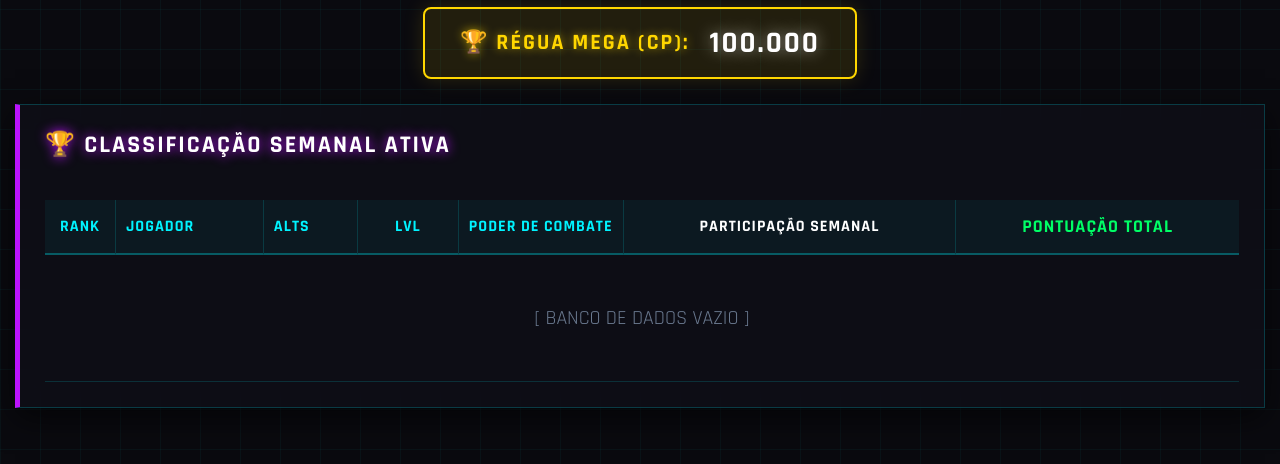
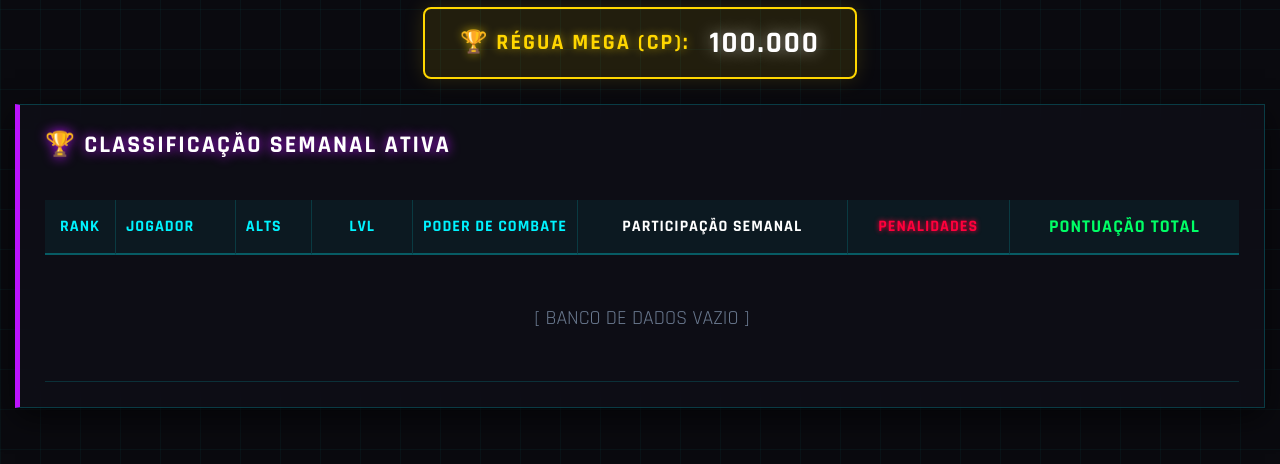
Before and after one commit to Seck1993/vortex, a Flask app: page / in a window 1280 px wide. Shown: the part 151-615 px from the top of the page. Run offline with Flask 3, Linux system fonts and the light colour scheme.

Commit message:
Add penalties column to dashboard table

```diff
--- a/templates/dashboard.html
+++ b/templates/dashboard.html
@@ -226,6 +226,7 @@
                         <th style="width: 80px;">LVL</th>
                         <th style="width: 120px;">Poder de Combate</th>
                         <th style="font-size: 16px; color: #fff;">PARTICIPAÇÃO SEMANAL</th>
+                        <th style="font-size: 16px; color: var(--neon-red); text-shadow: 0 0 5px var(--neon-red);">PENALIDADES</th>
                         <th style="font-size: 18px; color: var(--neon-green);">PONTUAÇÃO TOTAL</th>
                     </tr>
                 </thead>
@@ -259,6 +260,10 @@
                                 {{ item.participacao }}%
                             </td>
 
+                            <td style="color: var(--neon-red); font-weight: bold; font-size: 22px; text-shadow: 0 0 10px rgba(255,0,60,0.4);">
+                                {% if item.get('penalidades', 0) > 0 %}-{{ item.penalidades }}{% else %}0{% endif %}
+                            </td>
+
                             {% if user_role == 'admin' %}
                                 <td><input type="number" class="input-edit edit-pontos" value="{{ item.pontos }}" style="width: 100px; font-size: 22px;" onchange="this.closest('tr').classList.add('linha-modificada')"></td>
                             {% else %}
@@ -275,6 +280,10 @@
 
                             <td style="font-weight: bold; font-size: 22px; color: {% if item.participacao >= 100 %}var(--neon-green){% elif item.participacao >= 50 %}var(--neon-orange){% else %}var(--neon-red){% endif %}; text-shadow: 0 0 10px rgba(0,0,0,0.5);">
                                 {{ item.participacao }}%
+                            </td>
+
+                            <td style="color: var(--neon-red); font-weight: bold; font-size: 22px; text-shadow: 0 0 10px rgba(255,0,60,0.4);">
+                                {% if item.get('penalidades', 0) > 0 %}-{{ item.penalidades }}{% else %}0{% endif %}
                             </td>
 
                             <td style="color: var(--neon-green); font-weight: 700; font-size: 26px; text-shadow: 0 0 15px rgba(0,255,102,0.4);">{{ item.pontos }} PTS</td>
```
